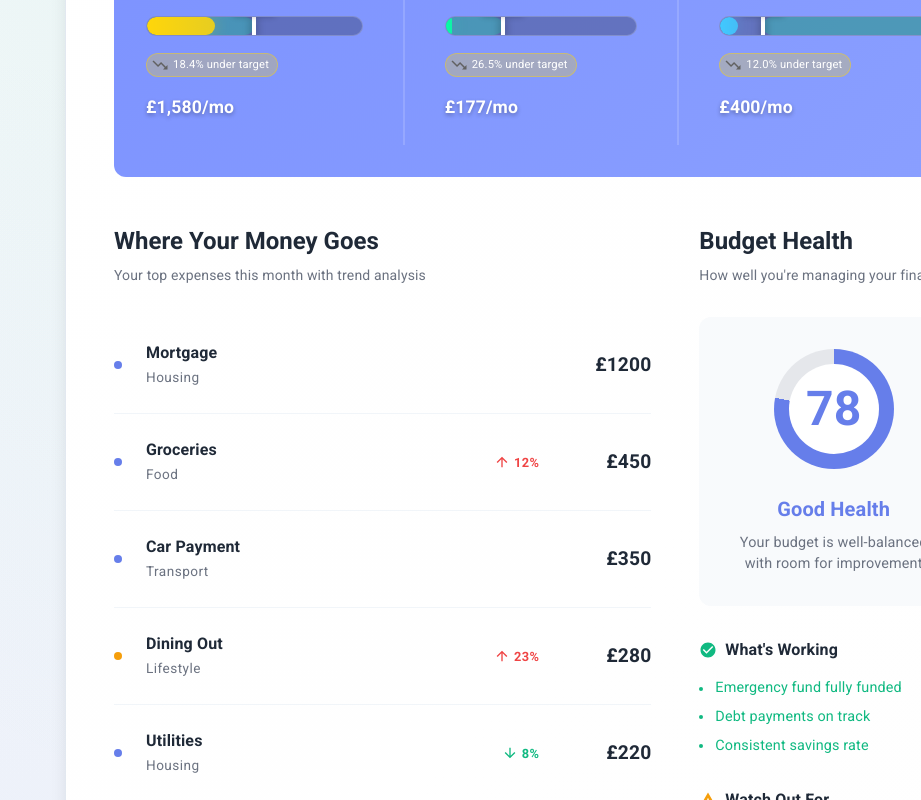
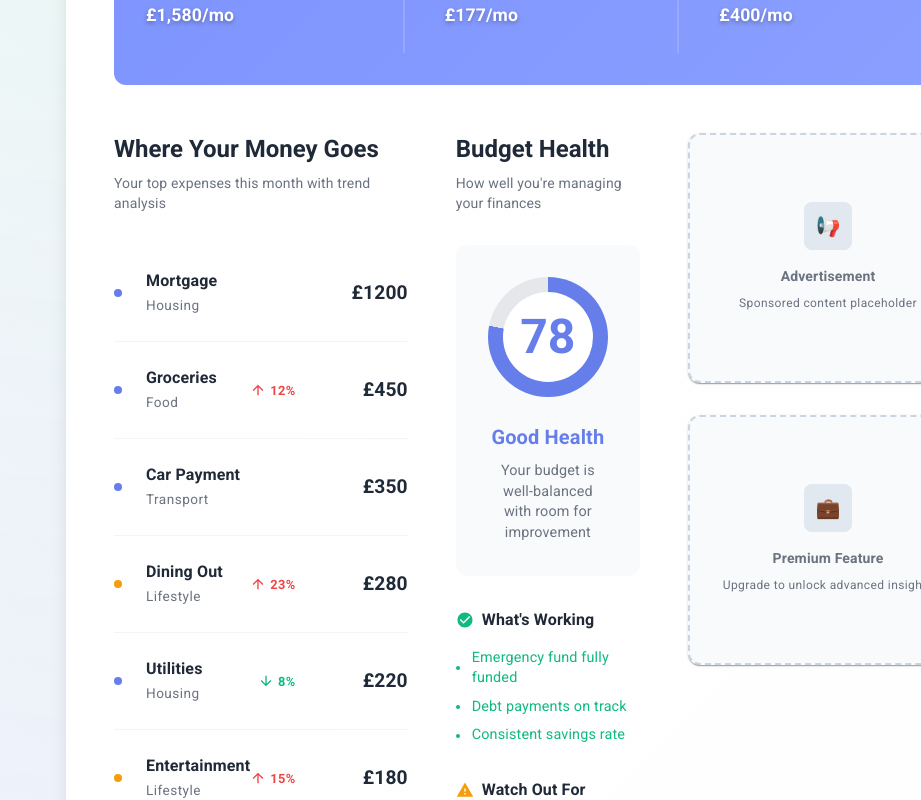
Before and after one commit to randellios/budget, a React (Vite) app: page / in a window 1280 px wide. Shown: the part 1360-2160 px from the top of the page, without its empty margins (359-1280 px from the left). Built offline with nearby package versions, Linux system fonts and the light colour scheme.

Commit message:
remove paper from projection

```diff
--- a/src/components/overview/MonthlyBudgetOverview.jsx
+++ b/src/components/overview/MonthlyBudgetOverview.jsx
@@ -332,11 +332,11 @@ const MonthlyBudgetOverview = () => {
             </Box>
           </Box>
 
-          {/* Two Column Layout */}
+          {/* Three Column Layout */}
           <Box
             sx={{
               display: 'grid',
-              gridTemplateColumns: '2fr 1fr',
+              gridTemplateColumns: '1.5fr 1fr 280px',
               gap: 6,
               mb: 8
             }}
@@ -354,7 +354,6 @@ const MonthlyBudgetOverview = () => {
                   Your top expenses this month with trend analysis
                 </Typography>
               </Box>
-
               <Box sx={{ display: 'flex', flexDirection: 'column' }}>
                 {topExpenses.map((expense, index) => (
                   <Box
@@ -401,7 +400,6 @@ const MonthlyBudgetOverview = () => {
                         </Typography>
                       </Box>
                     </Box>
-
                     <Box sx={{ display: 'flex', alignItems: 'center', gap: 4 }}>
                       {expense.change !== 0 && (
                         <Box
@@ -432,7 +430,6 @@ const MonthlyBudgetOverview = () => {
                           </Typography>
                         </Box>
                       )}
-
                       <Typography
                         variant="h6"
                         sx={{
@@ -450,8 +447,7 @@ const MonthlyBudgetOverview = () => {
                 ))}
               </Box>
             </Box>
-
-            {/* Right: Budget Health */}
+            {/* Middle: Budget Health */}
             <Box>
               <Box sx={{ mb: 4 }}>
                 <Typography
@@ -464,8 +460,6 @@ const MonthlyBudgetOverview = () => {
                   How well you're managing your finances
                 </Typography>
               </Box>
-
-              {/* Health Score Circle */}
               <Box
                 sx={{
                   textAlign: 'center',
@@ -530,8 +524,6 @@ const MonthlyBudgetOverview = () => {
                   Your budget is well-balanced with room for improvement
                 </Typography>
               </Box>
-
-              {/* Strengths */}
               <Box sx={{ mb: 4 }}>
                 <Box
                   sx={{ display: 'flex', alignItems: 'center', gap: 1, mb: 2 }}
@@ -573,8 +565,6 @@ const MonthlyBudgetOverview = () => {
                   ))}
                 </Box>
               </Box>
-
-              {/* Concerns */}
               <Box>
                 <Box
                   sx={{ display: 'flex', alignItems: 'center', gap: 1, mb: 2 }}
@@ -616,6 +606,91 @@ const MonthlyBudgetOverview = () => {
                   ))}
                 </Box>
               </Box>
+            </Box>
+            {/* Right: Ad Placeholders */}
+            <Box sx={{ display: 'flex', flexDirection: 'column', gap: 4 }}>
+              <Paper
+                sx={{
+                  height: 250,
+                  p: 3,
+                  border: '2px dashed #cbd5e1',
+                  borderRadius: 3,
+                  display: 'flex',
+                  flexDirection: 'column',
+                  alignItems: 'center',
+                  justifyContent: 'center',
+                  bgcolor: '#f8fafc',
+                  color: '#6b7280'
+                }}
+              >
+                <Box
+                  sx={{
+                    width: 48,
+                    height: 48,
+                    borderRadius: 2,
+                    bgcolor: '#e2e8f0',
+                    display: 'flex',
+                    alignItems: 'center',
+                    justifyContent: 'center',
+                    mb: 2
+                  }}
+                >
+                  <Typography sx={{ fontSize: '20px' }}>📢</Typography>
+                </Box>
+                <Typography
+                  variant="body2"
+                  sx={{ fontWeight: 600, textAlign: 'center', mb: 1 }}
+                >
+                  Advertisement
+                </Typography>
+                <Typography
+                  variant="caption"
+                  sx={{ textAlign: 'center', fontSize: '0.75rem' }}
+                >
+                  Sponsored content placeholder
+                </Typography>
+              </Paper>
+              <Paper
+                sx={{
+                  height: 250,
+                  p: 3,
+                  border: '2px dashed #cbd5e1',
+                  borderRadius: 3,
+                  display: 'flex',
+                  flexDirection: 'column',
+                  alignItems: 'center',
+                  justifyContent: 'center',
+                  bgcolor: '#f8fafc',
+                  color: '#6b7280'
+                }}
+              >
+                <Box
+                  sx={{
+                    width: 48,
+                    height: 48,
+                    borderRadius: 2,
+                    bgcolor: '#e2e8f0',
+                    display: 'flex',
+                    alignItems: 'center',
+                    justifyContent: 'center',
+                    mb: 2
+                  }}
+                >
+                  <Typography sx={{ fontSize: '20px' }}>💼</Typography>
+                </Box>
+                <Typography
+                  variant="body2"
+                  sx={{ fontWeight: 600, textAlign: 'center', mb: 1 }}
+                >
+                  Premium Feature
+                </Typography>
+                <Typography
+                  variant="caption"
+                  sx={{ textAlign: 'center', fontSize: '0.75rem' }}
+                >
+                  Upgrade to unlock advanced insights
+                </Typography>
+              </Paper>
             </Box>
           </Box>
 
--- a/src/components/overview/ProjectedFinancialOverview.jsx
+++ b/src/components/overview/ProjectedFinancialOverview.jsx
@@ -334,18 +334,7 @@ const ProjectedFinancialOverview = () => {
       : null;
 
   return (
-    <Paper
-      sx={{
-        mx: 3,
-        mt: 3,
-        mb: 6,
-        p: 4,
-        background: 'linear-gradient(135deg, #f8fafc 0%, #f1f5f9 100%)',
-        border: '2px solid #e2e8f0',
-        borderRadius: 4,
-        boxShadow: '0 8px 24px rgba(0, 0, 0, 0.08)'
-      }}
-    >
+    <>
       <Box sx={{ mb: 4 }}>
         <Box
           sx={{
@@ -660,7 +649,7 @@ const ProjectedFinancialOverview = () => {
           icon={WealthIcon}
         />
       </Box>
-    </Paper>
+    </>
   );
 };
 
```
